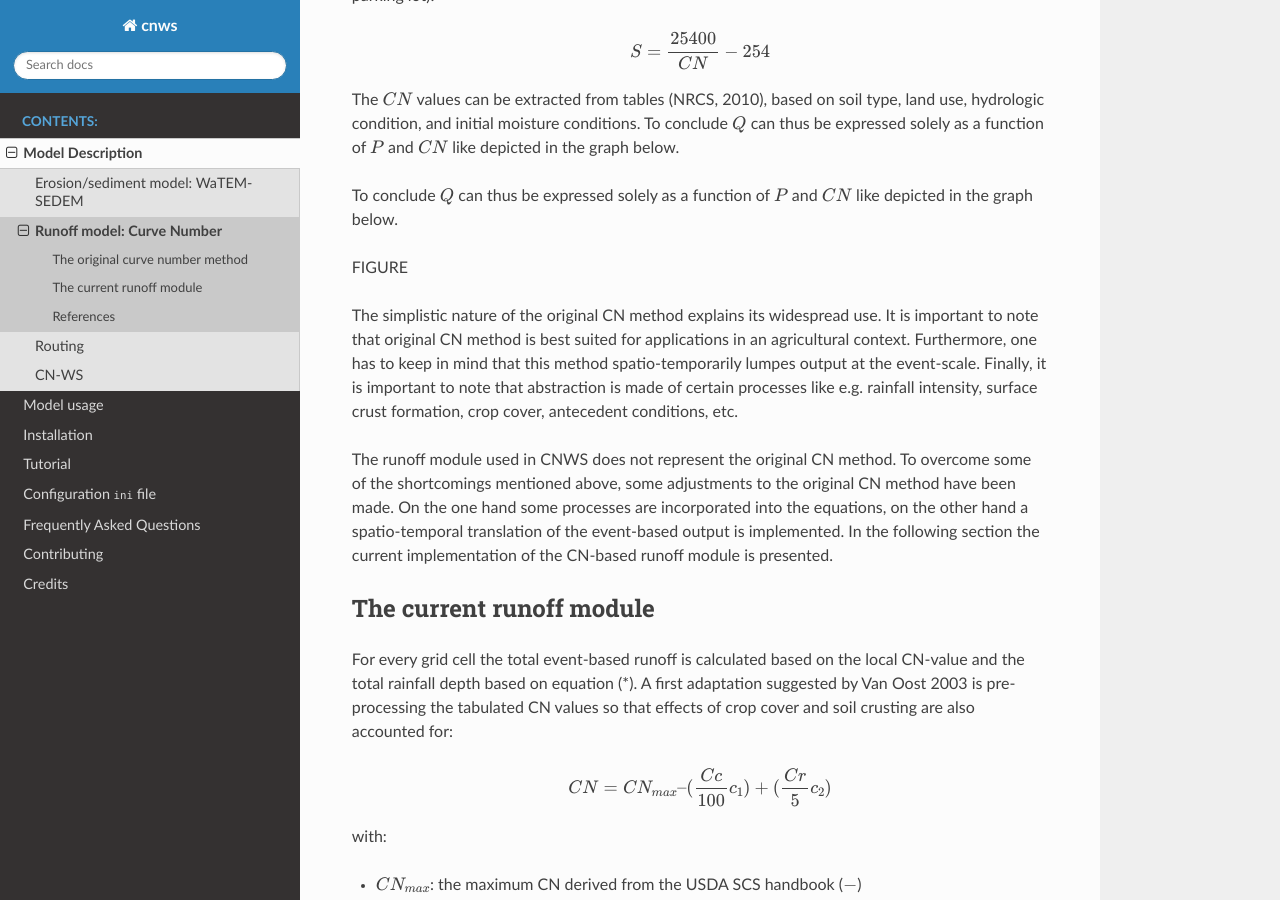
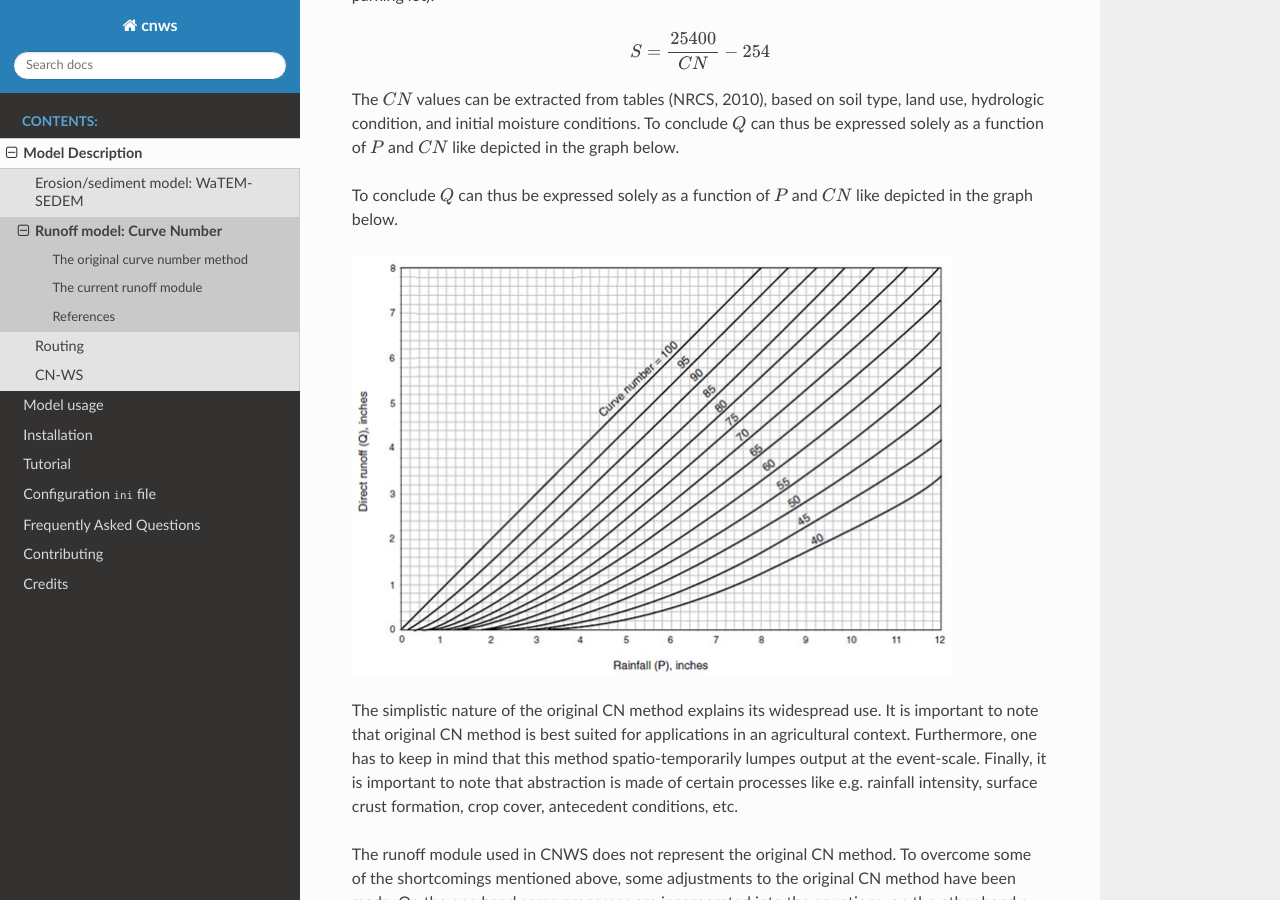
Before and after one commit to watem-sedem/watem-sedem, a Sphinx documentation site: the page built from docs/curve-number.rst, in a window 1280 px wide and 900 px high, scrolled down 1201 px. Built offline with Sphinx 7.4.7 and the Read the Docs theme 2.0.0, drawn with Linux system fonts in a browser that asks for light colours.

Commit message:
Add figure Q vs P for different CN

```diff
--- a/docs/curve-number.rst
+++ b/docs/curve-number.rst
@@ -72,7 +72,8 @@ graph below.
 To conclude :math:`Q` can thus be expressed solely as a function of :math:`P` and :math:`CN` like
 depicted in the graph below.
 
-FIGURE
+.. image:: _static/png/cn_graph.png
+    :width: 600px
 
 The simplistic nature of the original CN method explains its widespread use.
 It is important to note that original CN method is best suited for
```
Also changed, not shown: docs/_static/png/cn_graph.png (added).
